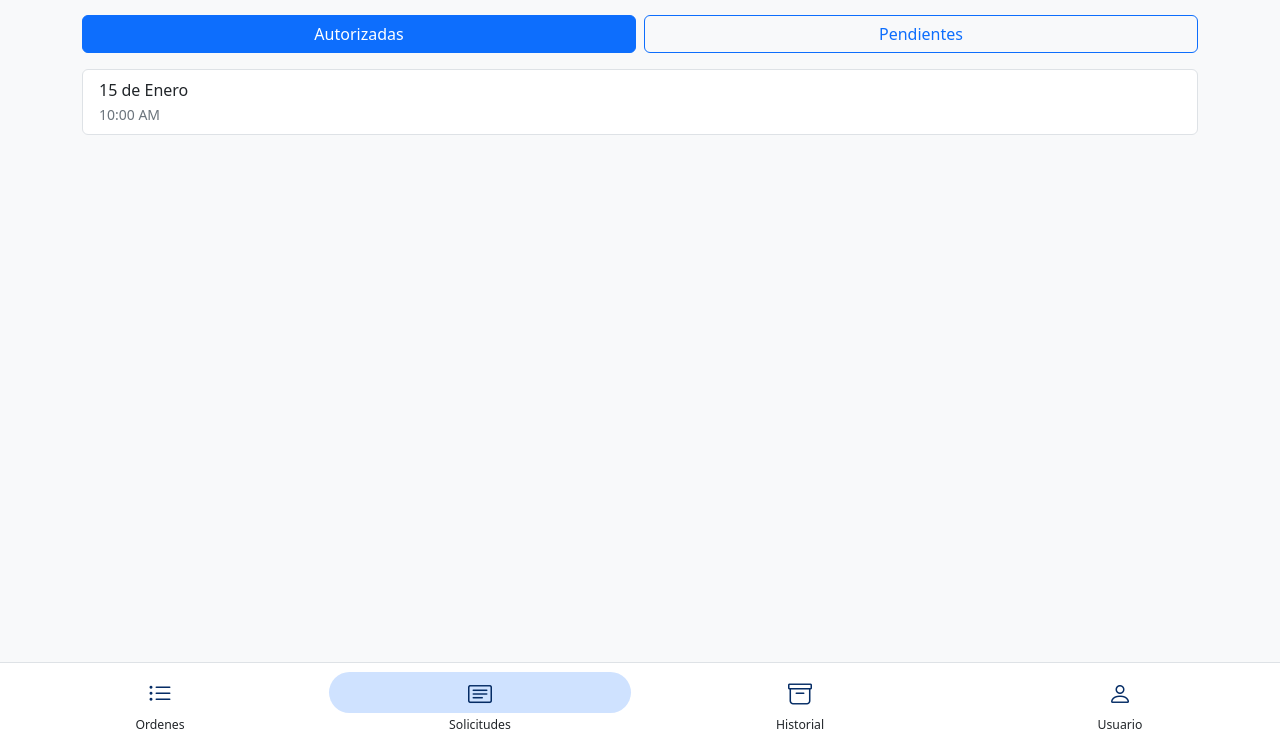
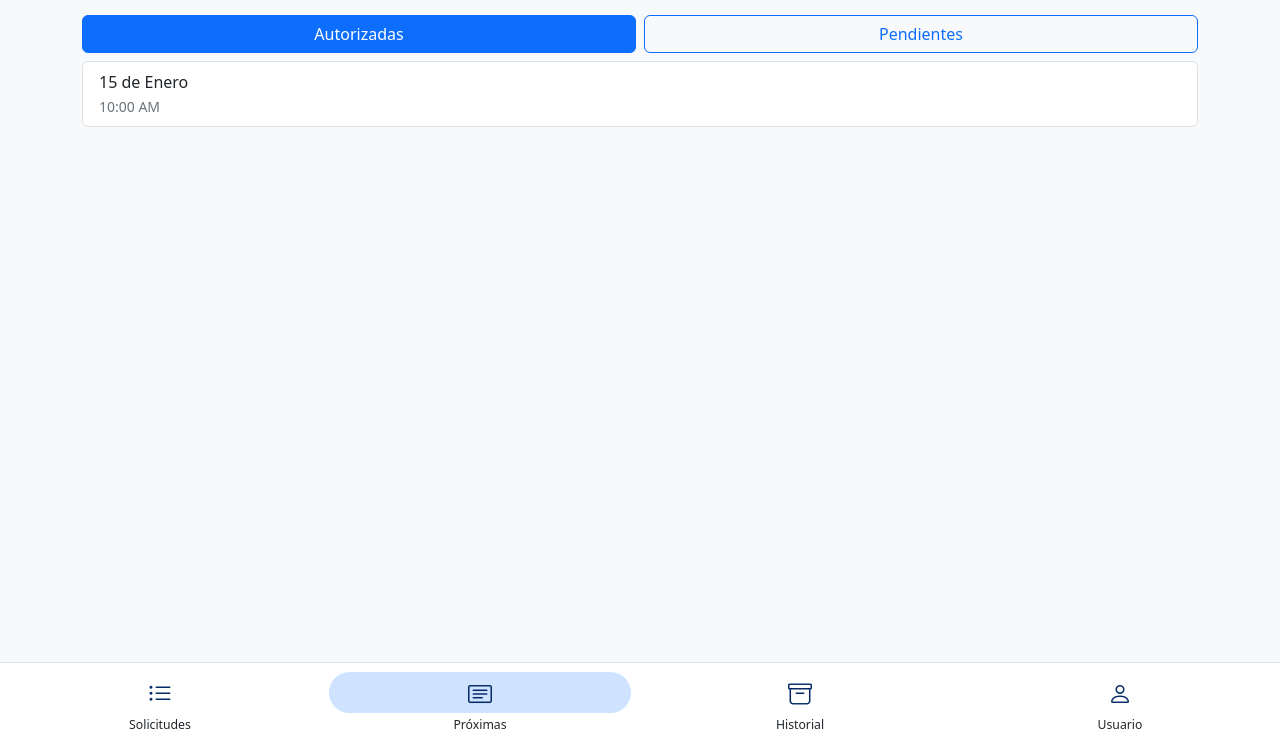
Before and after one commit to Galindo-lab/prestamos, a Django app: template templates/report_list.html in a window 1280 px wide. Shown: the part 57-800 px from the top of the page. Run offline with Django 5.2, Linux system fonts and the light colour scheme; the template is opened without the code that fills it: values that come from a table or form of the project are taken from there, others are empty; tables that the repository leaves empty hold one stand-in row (values such as "Sample post"); some libraries are stand-ins or nearby versions.

Commit message:
vistas actualizadas

```diff
--- a/prestamos/views.py
+++ b/prestamos/views.py
@@ -53,7 +53,7 @@ class OrderListView(LoginRequiredMixin, ListView):
         return Order.objects.filter(
             user=self.request.user,
             order_date__gt=timezone.now(),
-            status__in=[OrderStatusChoices.APPROVED, OrderStatusChoices.DELIVERED],
+            status__in=[OrderStatusChoices.DELIVERED],
         )
 
 
--- a/templates/navegation/bottom.html
+++ b/templates/navegation/bottom.html
@@ -6,7 +6,7 @@
         <div class="rounded-pill pt-2 pb-1 text-primary-emphasis {% if option == 1 %} bg-primary-subtle {% endif %}">
             <i class="bi bi-list-ul h4"></i>
         </div>
-        <span class="small {% if option == 1 %} fw-medium {% endif %}">Ordenes</span>
+        <span class="small {% if option == 1 %} fw-medium {% endif %}">Solicitudes</span>
     </a>
 
     <a href="{% url 'report_list' %}" class="col-3 text-center btn btn-sm py-2">
@@ -18,7 +18,7 @@
             </div>
 
         </div>
-        <span class="small {% if option == 3 %} fw-medium {% endif %}">Solicitudes</span>
+        <span class="small {% if option == 3 %} fw-medium {% endif %}">Próximas</span>
     </a>
 
 
--- a/templates/order_history_list.html
+++ b/templates/order_history_list.html
@@ -8,7 +8,7 @@
 {% block content %}
   <div class="container" style="padding-bottom: 6rem;">
     {# Botones #}
-    <div class="d-flex gap-2 my-2 mb-3">
+    <div class="d-flex gap-2 my-2 mb-2">
       <input type="radio" class="btn-check" name="options" id="option1" autocomplete="off" checked />
       <label class="btn btn-outline-primary col" for="option1">Ordenes</label>
 
--- a/templates/report_list.html
+++ b/templates/report_list.html
@@ -17,7 +17,7 @@
 
 
     {# Botones #}
-    <div class="d-flex gap-2 my-2 mb-3">
+    <div class="d-flex gap-2 my-2 mb-2">
       <input type="radio" class="btn-check" name="options" id="option1" autocomplete="off" checked />
       <label class="btn btn-outline-primary col" for="option1">Autorizadas</label>
 
```
Also changed, not shown: templates/order_list.html (+16 -6 lines).
